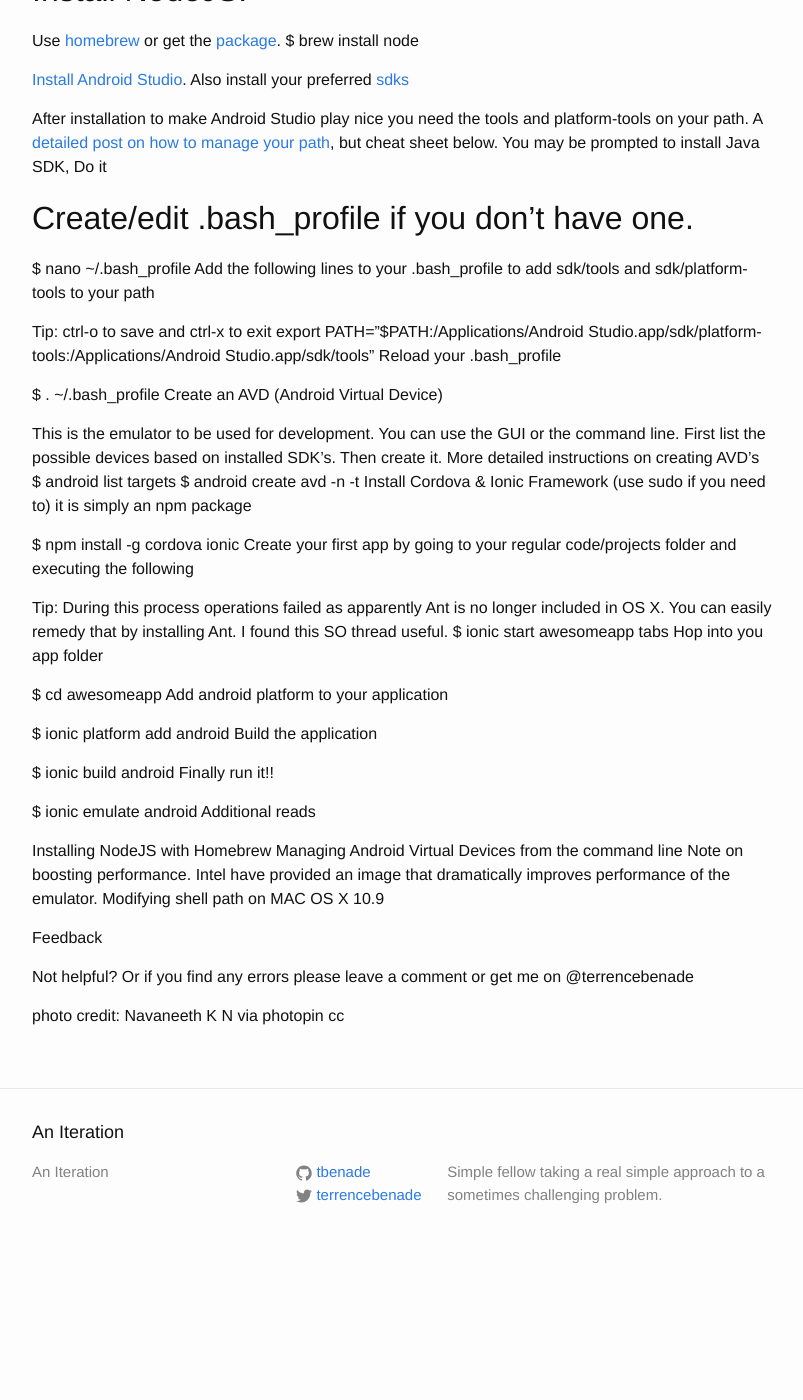
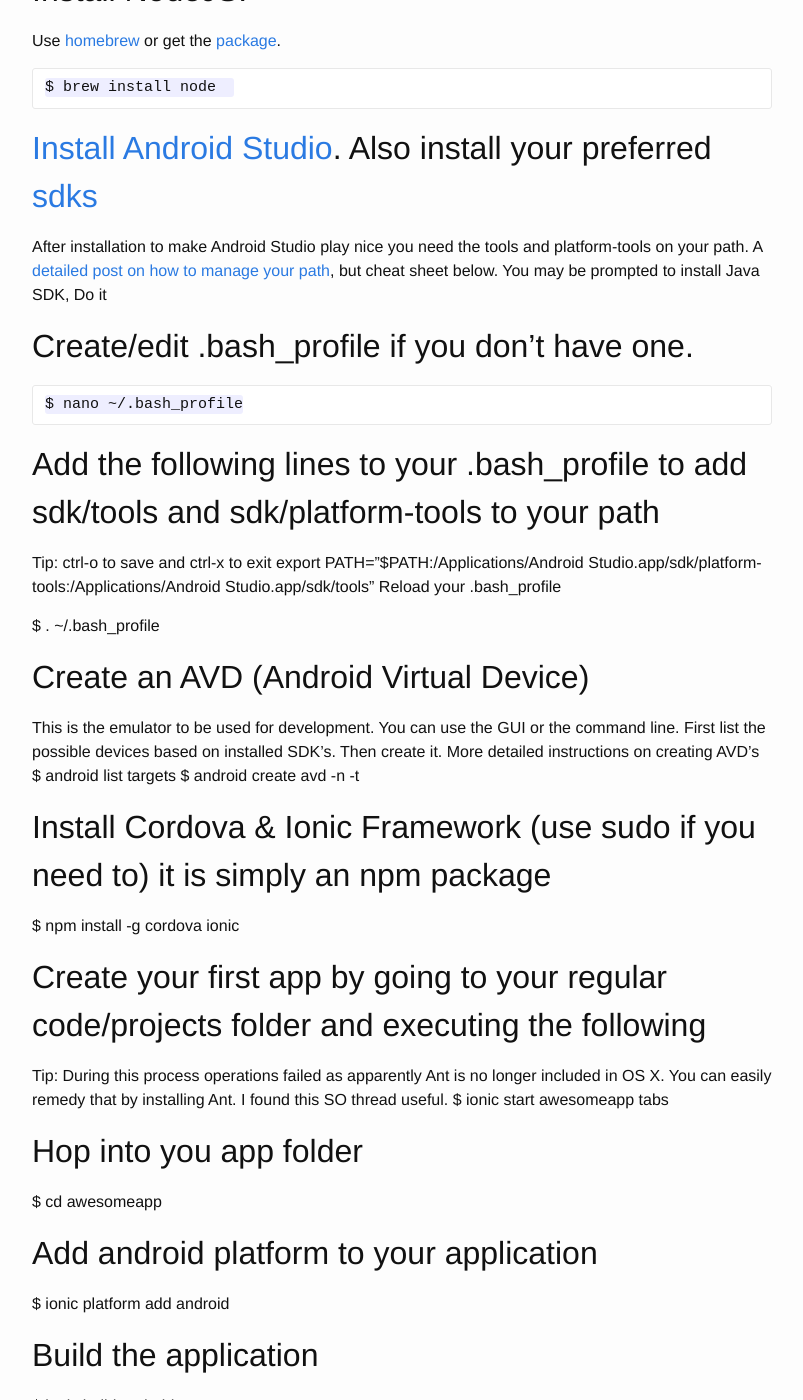
Before and after one commit to tbenade/my-blog, a Jekyll site: the page built from _posts/2014-07-18-getting-ionic-and-android-studio-up-and-running-on-os-x-mavericks.markdown, in a window 1280 px wide and 1400 px high, scrolled down 576 px. Shown: the whole window, without its empty margins (238-1041 px from the left). Built offline with Jekyll 4.4.1, drawn with Linux system fonts in a browser that asks for light colours; before the commit the page ends 1842 px from its top, so only the background shows below that; some of the changed text lies outside the part shown.

Commit message:
more on ionic

````diff
--- a/_posts/2014-07-18-getting-ionic-and-android-studio-up-and-running-on-os-x-mavericks.markdown
+++ b/_posts/2014-07-18-getting-ionic-and-android-studio-up-and-running-on-os-x-mavericks.markdown
@@ -17,54 +17,68 @@ Uuurrrgghhh!! not such a simple experience so posting the process here in hope i
 ## Install NodeJS.
 
 Use [homebrew](http://brew.sh/) or get the [package](http://nodejs.org/).
+
+```
 $ brew install node
+```
 
-[Install Android Studio](https://developer.android.com/sdk/installing/studio.html). Also install your preferred [sdks](http://developer.android.com/sdk/installing/adding-packages.html)
+## [Install Android Studio](https://developer.android.com/sdk/installing/studio.html). Also install your preferred [sdks](http://developer.android.com/sdk/installing/adding-packages.html)
 
 After installation to make Android Studio play nice you need the tools and platform-tools on your path. A [detailed post on how to manage your path](http://coolestguidesontheplanet.com/add-shell-path-osx/), but cheat sheet below. You may be prompted to install Java SDK, Do it
 
 ## Create/edit .bash_profile if you don't have one.
 
+```
 $ nano ~/.bash_profile
-Add the following lines to your .bash_profile to add sdk/tools and sdk/platform-tools to your path
+```
+
+## Add the following lines to your .bash_profile to add sdk/tools and sdk/platform-tools to your path
 
 Tip: ctrl-o to save and ctrl-x to exit
 export PATH="$PATH:/Applications/Android Studio.app/sdk/platform-tools:/Applications/Android Studio.app/sdk/tools"
 Reload your .bash_profile
 
 $ . ~/.bash_profile
-Create an AVD (Android Virtual Device)
+
+## Create an AVD (Android Virtual Device)
 
 This is the emulator to be used for development. You can use the GUI or the command line. First list the possible devices based on installed SDK's. Then create it. More detailed instructions on creating AVD's
 $ android list targets
 $ android create avd -n <name> -t <targetID>
-Install Cordova & Ionic Framework (use sudo if you need to) it is simply an npm package
+
+## Install Cordova & Ionic Framework (use sudo if you need to) it is simply an npm package
 
 $ npm install -g cordova ionic
-Create your first app by going to your regular code/projects folder and executing the following
+
+## Create your first app by going to your regular code/projects folder and executing the following
 
 Tip: During this process operations failed as apparently Ant is no longer included in OS X. You can easily remedy that by installing Ant. I found this SO thread useful.
 $ ionic start awesomeapp tabs
-Hop into you app folder
+
+## Hop into you app folder
 
 $ cd awesomeapp
-Add android platform to your application
+
+## Add android platform to your application
 
 $ ionic platform add android
-Build the application
+
+## Build the application
 
 $ ionic build android
-Finally run it!!
+
+## Finally run it!!
 
 $ ionic emulate android
-Additional reads
+
+## Additional reads
 
 Installing NodeJS with Homebrew
 Managing Android Virtual Devices from the command line
 Note on boosting performance. Intel have provided an image that dramatically improves performance of the emulator.
 Modifying shell path on MAC OS X 10.9
 
-Feedback
+## Feedback
 
 Not helpful? Or if you find any errors please leave a comment or get me on @terrencebenade
 
````
